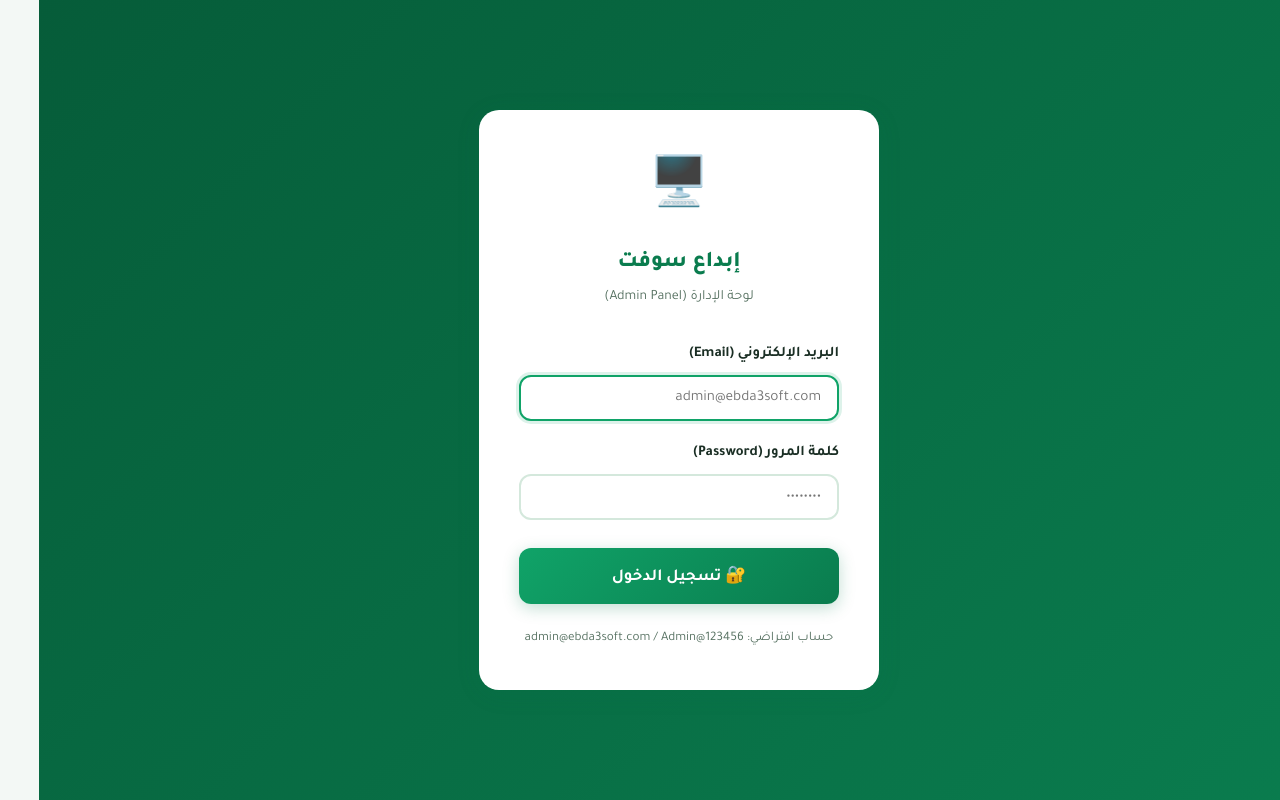
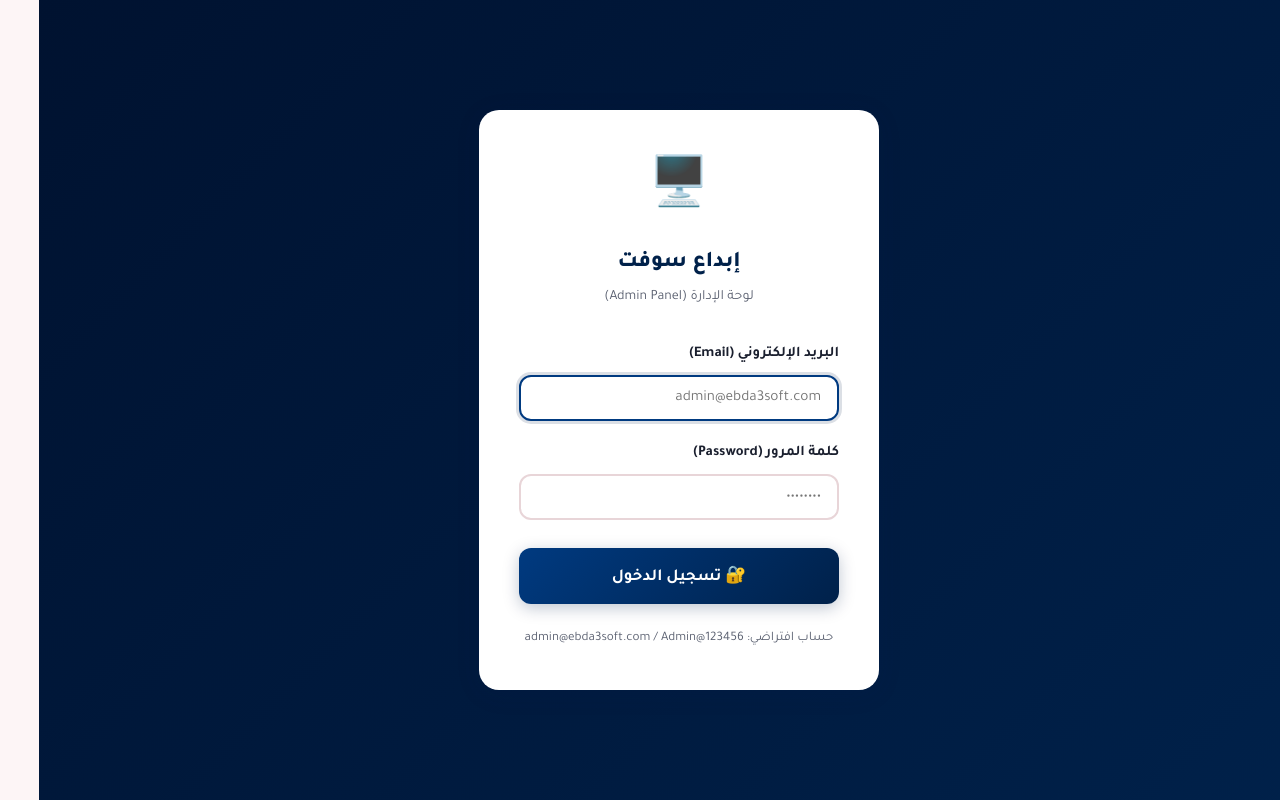
Before and after one commit to KAYAN0222/a, a Vue app in the folder ebda3soft-frontend/: page /admin/login in a window 1280 px wide. Built offline with nearby package versions, Linux system fonts and the light colour scheme; no server answers.

Commit message:
Fix: replace green palette with navy #00214A + pink #F5D7DB — CSS only, no logic touched

```diff
--- a/ebda3soft-frontend/src/style.css
+++ b/ebda3soft-frontend/src/style.css
@@ -1,21 +1,21 @@
 @import url('https://fonts.googleapis.com/css2?family=Noto+Kufi+Arabic:wght@300;400;500;600;700;800;900&family=Tajawal:wght@300;400;500;700;800;900&display=swap');
 
 :root {
-  --primary: #0a7c4e;
-  --primary-light: #10a368;
-  --primary-dark: #065c39;
-  --accent: #c9990a;
-  --accent-light: #e8b820;
+  --primary: #00214A;
+  --primary-light: #003a80;
+  --primary-dark: #001230;
+  --accent: #b5566e;
+  --accent-light: #F5D7DB;
   --success: #22c55e;
   --danger: #ef4444;
   --warning: #f59e0b;
-  --bg: #f3f8f5;
+  --bg: #fdf5f6;
   --bg-card: #ffffff;
-  --text: #1a2e24;
-  --text-muted: #557060;
-  --border: #d4e8dc;
-  --shadow: 0 4px 24px rgba(10,124,78,0.10);
-  --shadow-lg: 0 8px 40px rgba(10,124,78,0.16);
+  --text: #1a1f2e;
+  --text-muted: #5a6070;
+  --border: #e8d5d8;
+  --shadow: 0 4px 24px rgba(0,33,74,0.10);
+  --shadow-lg: 0 8px 40px rgba(0,33,74,0.16);
   --radius: 12px;
   --radius-lg: 20px;
   --transition: 0.3s ease;
@@ -78,13 +78,13 @@
 .btn-primary {
   background: linear-gradient(135deg, var(--primary-light), var(--primary));
   color: white;
-  box-shadow: 0 4px 16px rgba(10,124,78,0.25);
+  box-shadow: 0 4px 16px rgba(0,33,74,0.25);
 }
-.btn-primary:hover { transform: translateY(-2px); box-shadow: 0 8px 24px rgba(10,124,78,0.35); }
+.btn-primary:hover { transform: translateY(-2px); box-shadow: 0 8px 24px rgba(0,33,74,0.35); }
 .btn-accent {
-  background: linear-gradient(135deg, var(--accent-light), var(--accent));
+  background: linear-gradient(135deg, var(--primary-light), var(--primary));
   color: white;
-  box-shadow: 0 4px 16px rgba(201,153,10,0.3);
+  box-shadow: 0 4px 16px rgba(0,33,74,0.3);
 }
 .btn-accent:hover { transform: translateY(-2px); }
 .btn-outline {
@@ -128,7 +128,7 @@
   transition: var(--transition);
   outline: none;
 }
-.form-control:focus { border-color: var(--primary-light); box-shadow: 0 0 0 3px rgba(16,163,104,0.14); }
+.form-control:focus { border-color: var(--primary-light); box-shadow: 0 0 0 3px rgba(0,33,74,0.14); }
 textarea.form-control { resize: vertical; min-height: 120px; }
 select.form-control { appearance: none; }
 
@@ -141,8 +141,8 @@
   font-size: 0.78rem;
   font-weight: 700;
 }
-.badge-primary { background: rgba(10,124,78,0.1); color: var(--primary); }
-.badge-accent { background: rgba(201,153,10,0.15); color: #8a6800; }
+.badge-primary { background: rgba(0,33,74,0.1); color: var(--primary); }
+.badge-accent { background: rgba(181,86,110,0.12); color: var(--accent); }
 .badge-success { background: rgba(34,197,94,0.1); color: #16a34a; }
 .badge-danger { background: rgba(239,68,68,0.1); color: #dc2626; }
 
@@ -163,7 +163,7 @@
   position: sticky;
   top: 0;
   z-index: 1000;
-  box-shadow: 0 2px 20px rgba(10,124,78,0.3);
+  box-shadow: 0 2px 20px rgba(0,33,74,0.3);
 }
 .navbar-inner {
   display: flex;
@@ -364,8 +364,8 @@
   font-size: 1.5rem;
   flex-shrink: 0;
 }
-.stat-icon.blue   { background: rgba(10,124,78,0.1); color: var(--primary); }
-.stat-icon.gold   { background: rgba(201,153,10,0.15); color: var(--accent); }
+.stat-icon.blue   { background: rgba(0,33,74,0.1); color: var(--primary); }
+.stat-icon.gold   { background: rgba(181,86,110,0.12); color: var(--accent); }
 .stat-icon.green  { background: rgba(34,197,94,0.12); color: #16a34a; }
 .stat-icon.red    { background: rgba(239,68,68,0.1); color: #dc2626; }
 .stat-num { font-size: 1.9rem; font-weight: 900; color: var(--primary); line-height: 1; }
```
